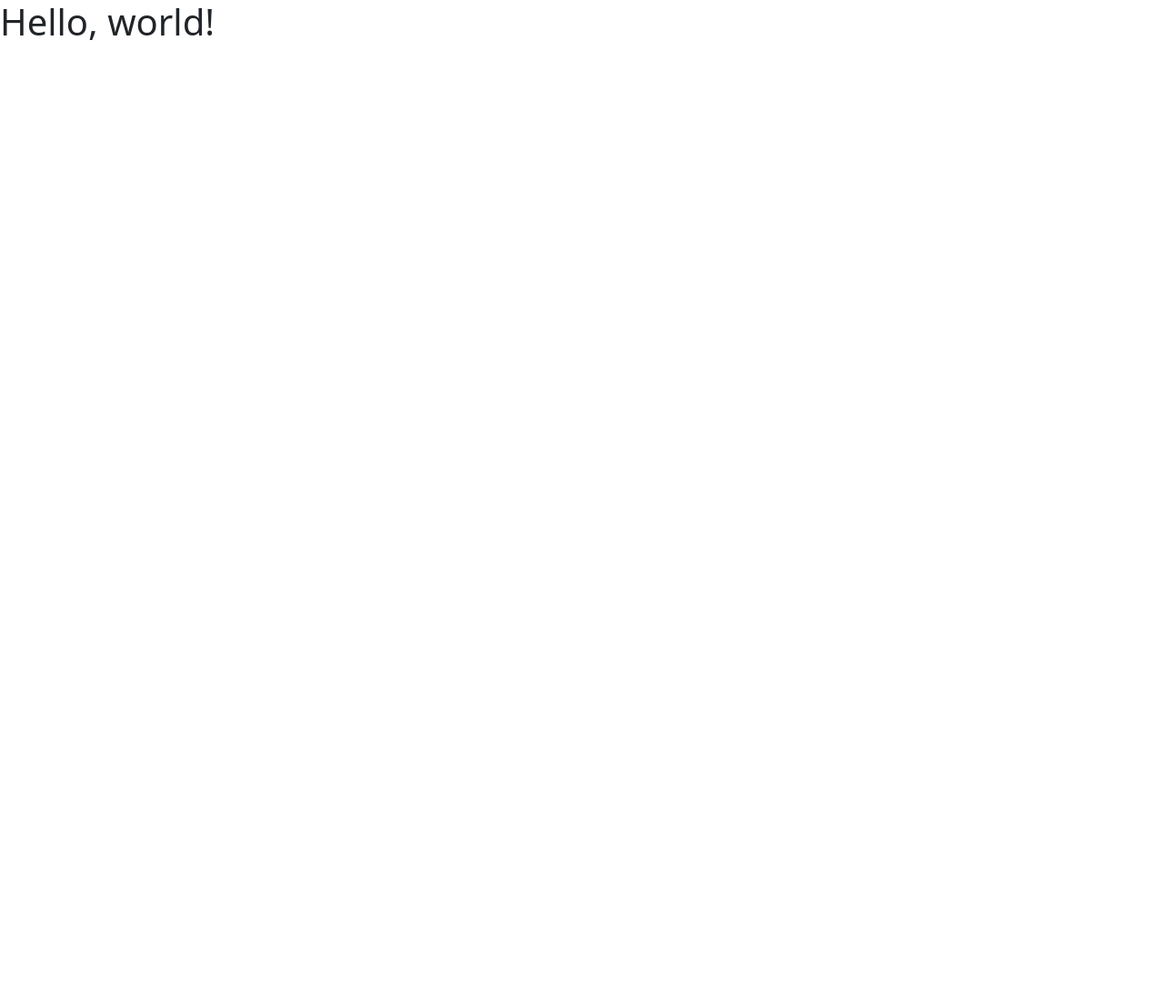
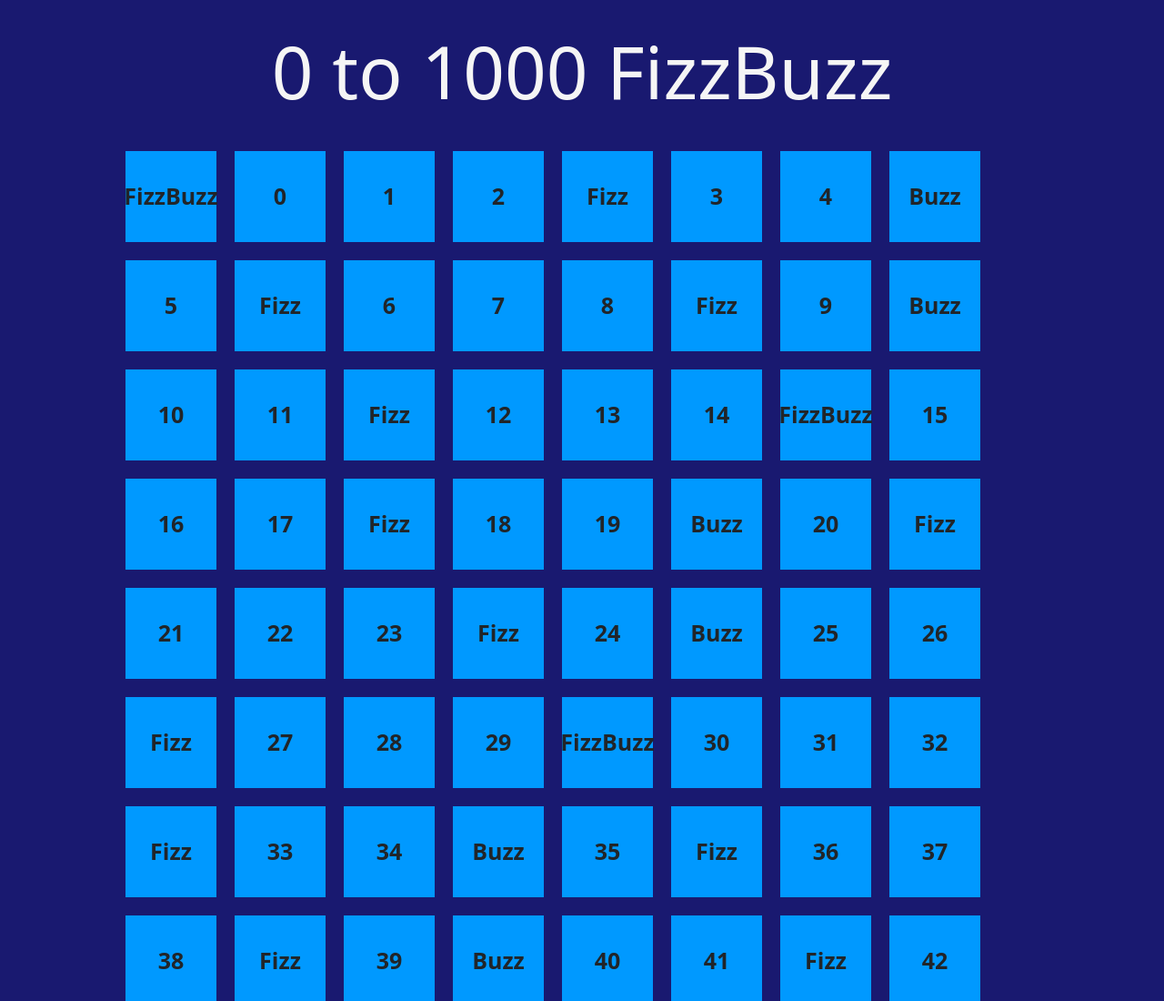
Before and after one commit to paulcastr0/js-fizzbuzz, a plain HTML site: page index.html in a window 1280 px wide. Shown: the top 1100 px of the page at 91% size. Before the commit the page ends 800 px from the top, so only its background shows below. Drawn offline with nearby package versions, Linux system fonts and the light colour scheme.

Commit message:
Completamento interfaccia Grafica html & css

```diff
--- a/index.html
+++ b/index.html
@@ -3,12 +3,16 @@
   <head>
     <meta charset="utf-8">
     <meta name="viewport" content="width=device-width, initial-scale=1">
-    <title>Bootstrap demo</title>
+    <title>FizzBuzz</title>
     <link href="https://cdn.jsdelivr.net/npm/bootstrap@5.2.2/dist/css/bootstrap.min.css" rel="stylesheet" integrity="sha384-Zenh87qX5JnK2Jl0vWa8Ck2rdkQ2Bzep5IDxbcnCeuOxjzrPF/et3URy9Bv1WTRi" crossorigin="anonymous">
     <link rel="stylesheet" href="style.css">
 </head>
   <body>
-    <h1>Hello, world!</h1>
+    <h1 class = "title"> 0 to 1000 FizzBuzz </h1>
+
+    <div class ="my-container">
+
+    </div>
     <script src="https://cdn.jsdelivr.net/npm/bootstrap@5.2.2/dist/js/bootstrap.bundle.min.js" integrity="sha384-OERcA2EqjJCMA+/3y+gxIOqMEjwtxJY7qPCqsdltbNJuaOe923+mo//f6V8Qbsw3" crossorigin="anonymous"></script>
     <script type="text/javascript" src="script.js"></script>
   </body>
--- a/script.js
+++ b/script.js
@@ -1,14 +1,16 @@
-for (let i = 0; i <= 100; i++) {
+let mainContainer = document.querySelector(".my-container");
+
+for (let i = 0; i <= 1000; i++) {
 
     if ((i % 3 == 0) && (i % 5 == 0)) {
-    console.log(i+". FizzBuzz")
+        mainContainer.innerHTML += '<div class ="square"><p>FizzBuzz</p></div>';
     }
     else if (i  % 3 == 0) {
-    console.log(i+". Fizz")
+        mainContainer.innerHTML += '<div class ="square"><p>Fizz</p></div>';
     }
     else if (i % 5 == 0) {
-    console.log(i+". Buzz")
+        mainContainer.innerHTML += '<div class ="square"><p>Buzz</p></div>';
     }
 
-    else  console.log(i)
+    mainContainer.innerHTML += '<div class ="square">' + i + '</p></div>';
 }
--- a/style.css
+++ b/style.css
@@ -0,0 +1,39 @@
+* {
+    margin: 0;
+    padding: 0;
+    box-sizing: border-box;
+}
+
+p {
+    margin: 0;
+    padding: 0;
+}
+
+body {
+    background-color:midnightblue;
+}
+
+.title {
+    text-align: center;
+    font-size: 80px;
+    color:whitesmoke;
+    margin: 30px;
+}
+.square{
+    display: flex;
+    align-items: center;
+    justify-content: center;
+    height: 100px;
+    width: 100px;
+    font-weight: 700;
+    font-size: 25px;
+    background-color: rgb(0, 153, 255);
+    margin: 10px;
+}
+
+.my-container{
+    margin: auto;
+    width: 80%;
+    display: flex;
+    flex-wrap: wrap;
+}
```
